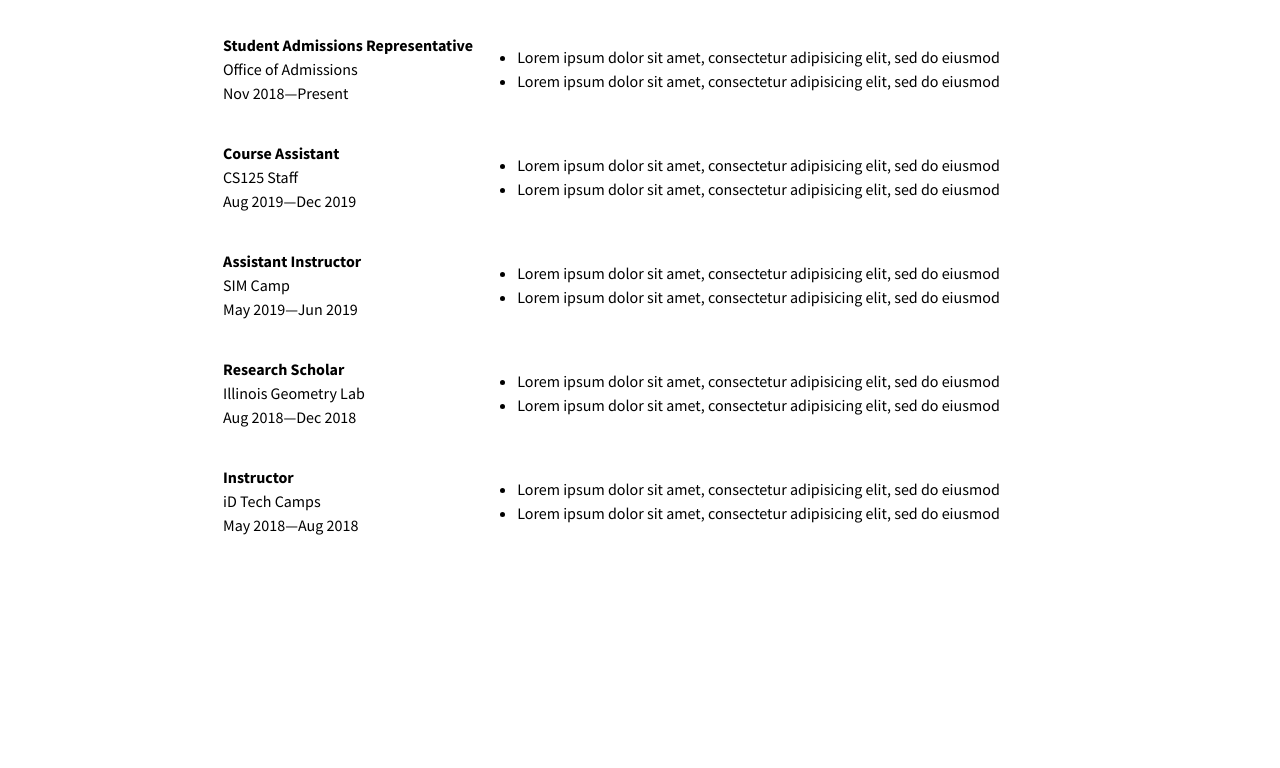
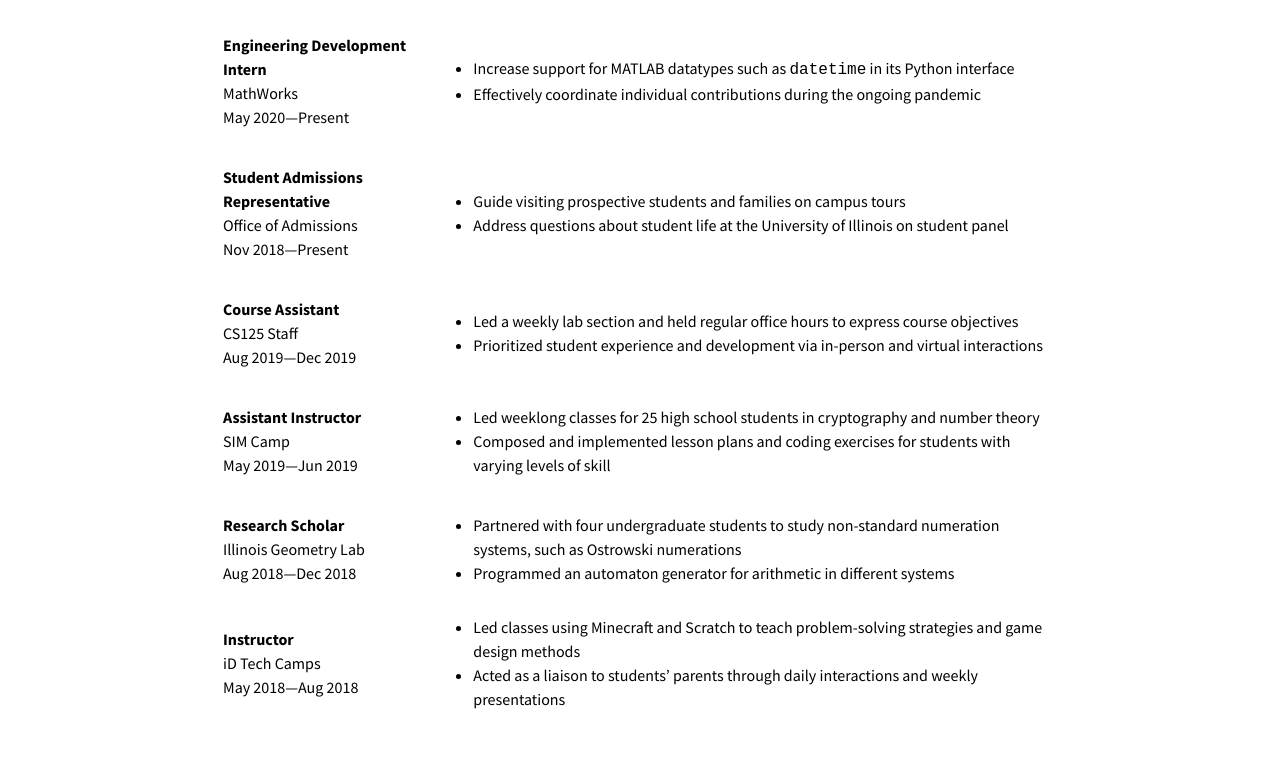
Before and after one commit to jacktgentile/jacktgentile.github.io, a plain HTML site: page experience.html in a window 1280 px wide. Shown: the part 67-835 px from the top of the page. Before the commit the page ends 800 px from the top, so only its background shows below. Drawn offline with nearby package versions, Linux system fonts and the light colour scheme.

Commit message:
Update activities and experience

```diff
--- a/experience.html
+++ b/experience.html
@@ -31,13 +31,24 @@
             <table>
               <tr>
                 <td><p>
+                  <strong>Engineering Development Intern</strong><br>
+                  MathWorks<br>
+                  May 2020&mdash;Present
+                </p></td>
+                <td><ul>
+                  <li>Increase support for MATLAB datatypes such as <code>datetime</code> in its Python interface</li>
+                  <li>Effectively coordinate individual contributions during the ongoing pandemic</li>
+                </ul></td>
+              </tr>
+              <tr>
+                <td><p>
                   <strong>Student Admissions Representative</strong><br>
                   Office of Admissions<br>
                   Nov 2018&mdash;Present
                 </p></td>
                 <td><ul>
-                  <li>Lorem ipsum dolor sit amet, consectetur adipisicing elit, sed do eiusmod</li>
-                  <li>Lorem ipsum dolor sit amet, consectetur adipisicing elit, sed do eiusmod</li>
+                  <li>Guide visiting prospective students and families on campus tours</li>
+                  <li>Address questions about student life at the University of Illinois on student panel</li>
                 </ul></td>
               </tr>
               <tr>
@@ -47,8 +58,8 @@
                   Aug 2019&mdash;Dec 2019
                 </p></td>
                 <td><ul>
-                  <li>Lorem ipsum dolor sit amet, consectetur adipisicing elit, sed do eiusmod</li>
-                  <li>Lorem ipsum dolor sit amet, consectetur adipisicing elit, sed do eiusmod</li>
+                  <li>Led a weekly lab section and held regular office hours to express course objectives</li>
+                  <li>Prioritized student experience and development via in-person and virtual interactions</li>
                 </ul></td>
               </tr>
               <tr>
@@ -58,8 +69,8 @@
                   May 2019&mdash;Jun 2019
                 </p></td>
                 <td><ul>
-                  <li>Lorem ipsum dolor sit amet, consectetur adipisicing elit, sed do eiusmod</li>
-                  <li>Lorem ipsum dolor sit amet, consectetur adipisicing elit, sed do eiusmod</li>
+                  <li>Led weeklong classes for 25 high school students in cryptography and number theory</li>
+                  <li>Composed and implemented lesson plans and coding exercises for students with varying levels of skill</li>
                 </ul></td>
               </tr>
               <tr>
@@ -69,8 +80,9 @@
                   Aug 2018&mdash;Dec 2018
                 </p></td>
                 <td><ul>
-                  <li>Lorem ipsum dolor sit amet, consectetur adipisicing elit, sed do eiusmod</li>
-                  <li>Lorem ipsum dolor sit amet, consectetur adipisicing elit, sed do eiusmod</li>
+                  <li>Partnered with four undergraduate students to study non-standard
+                    numeration systems, such as Ostrowski numerations</li>
+                  <li>Programmed an automaton generator for arithmetic in different systems</li>
                 </ul></td>
               </tr>
               <tr>
@@ -80,8 +92,8 @@
                   May 2018&mdash;Aug 2018
                 </p></td>
                 <td><ul>
-                  <li>Lorem ipsum dolor sit amet, consectetur adipisicing elit, sed do eiusmod</li>
-                  <li>Lorem ipsum dolor sit amet, consectetur adipisicing elit, sed do eiusmod</li>
+                  <li>Led classes using Minecraft and Scratch to teach problem-solving strategies and game design methods</li>
+                  <li>Acted as a liaison to students’ parents through daily interactions and weekly presentations</li>
                 </ul></td>
               </tr>
             </table>
--- a/menu.html
+++ b/menu.html
@@ -8,7 +8,6 @@
     </a>
     <div class="menu-items flex-row-center flex-item">
       <a href="index.html">Home</a>
-      <a href="projects.html">Projects</a>
       <a href="experience.html">Experience</a>
       <a href="activities.html">Activities</a>
       <a href="https://megabitebaking.food.blog/" target="_blank"">MegaBite Baking</a>
```
Also changed, not shown: activities.html (+12 -12 lines), index.html (+2 -2 lines).
